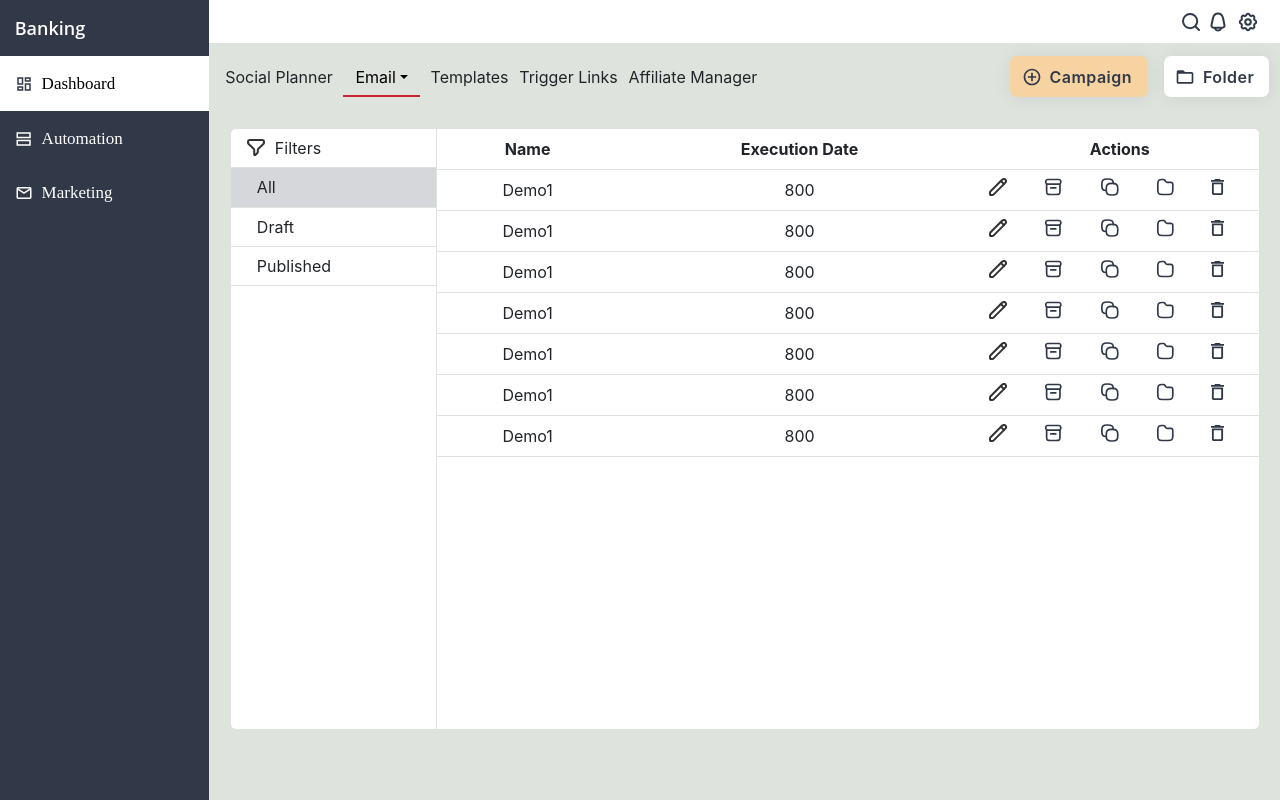
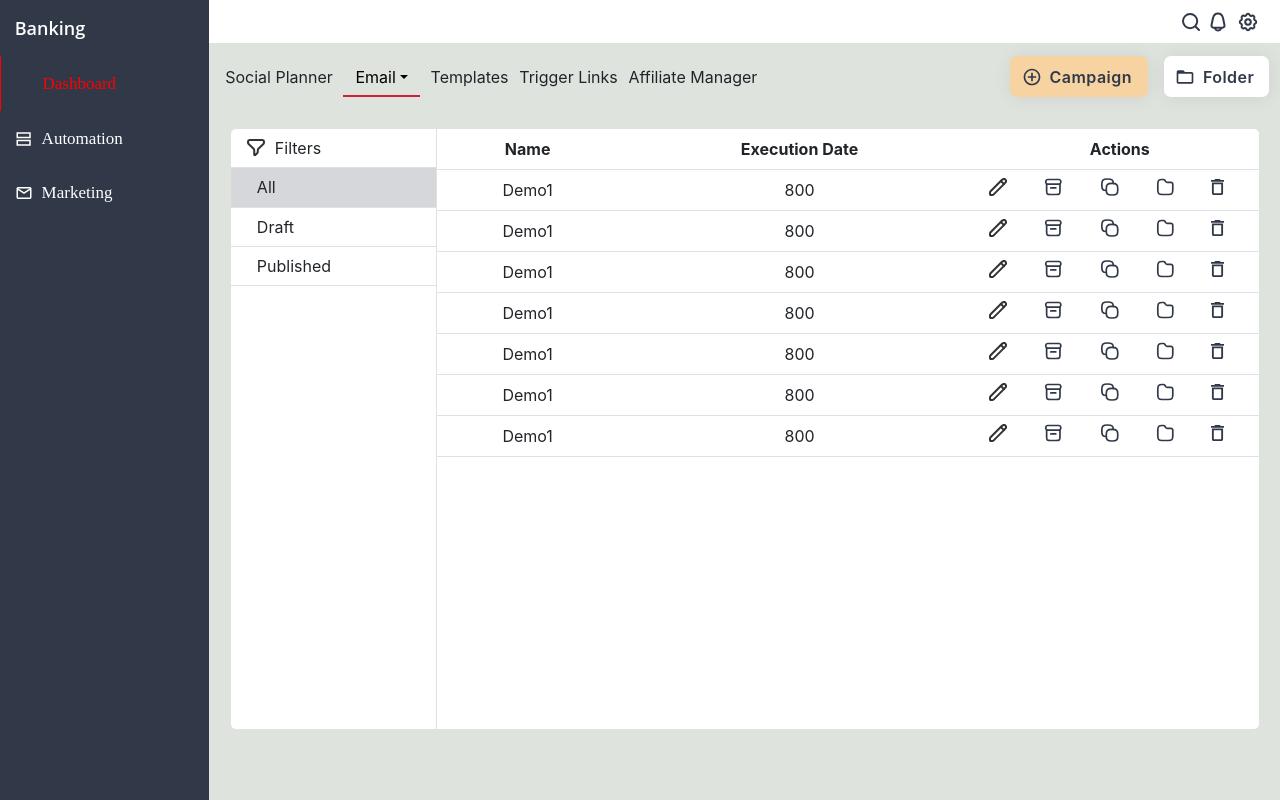
Before and after one commit to CDP360/new_crm_frondend, a React (Create React App) app: page /marketing/templetes in a window 1280 px wide. Built offline with nearby package versions, Linux system fonts and the light colour scheme.

Commit message:
changes in sidebar

```diff
--- a/src/Components/Sidebar/sidebar.css
+++ b/src/Components/Sidebar/sidebar.css
@@ -30,8 +30,9 @@
 }
 
 .active {
-  background-color: white;
-  color: black;
+  /* background-color: white; */
+  border-left: 1px solid red;
+  color: red;
 }
 .deactive {
   color: white;
```
